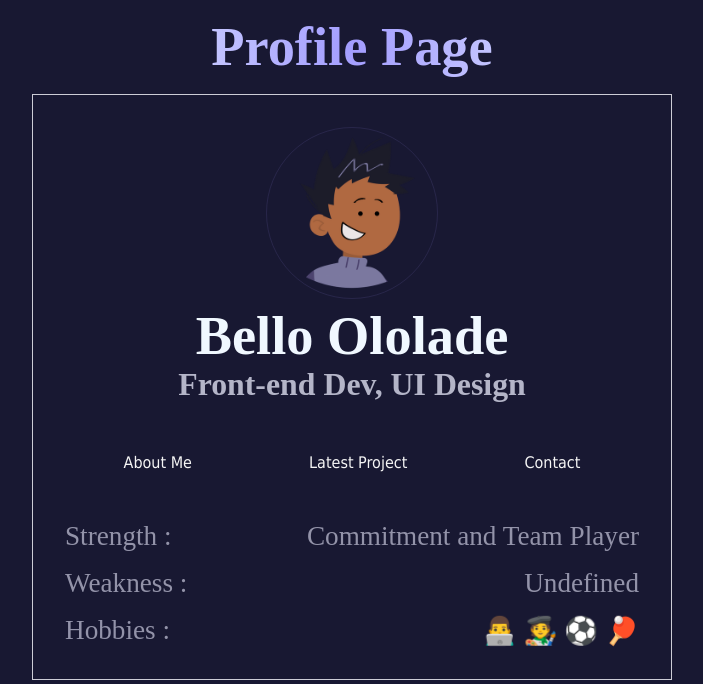
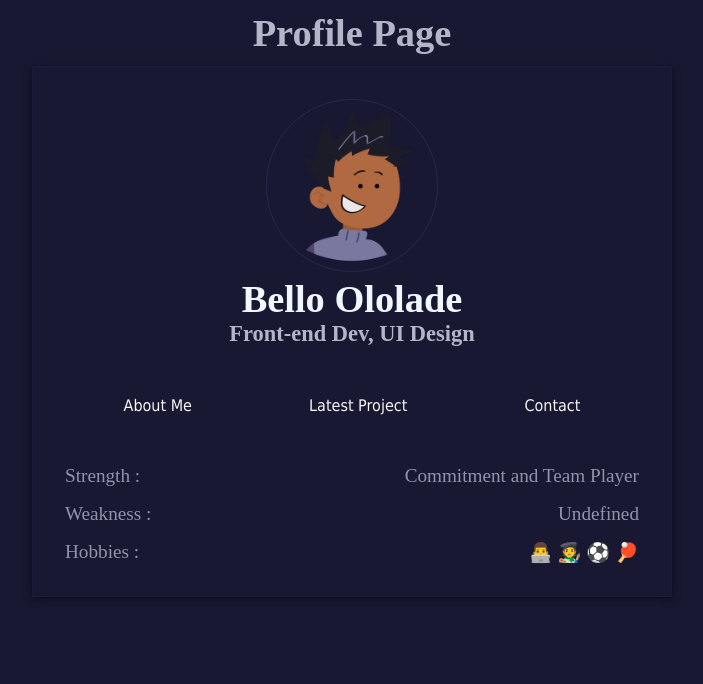
Before and after one commit to lailahgrant/profile-page, a plain HTML site: page index.html in a window 1280 px wide. Shown: the whole page, without its empty margins (288-991 px from the left). Drawn offline with Linux system fonts and the light colour scheme.

Commit message:
box-shadow, font-size reduced

```diff
--- a/styles.css
+++ b/styles.css
@@ -7,16 +7,16 @@
 body{
     background-color: #181832;
     font-family: "Oswald", "Raleway", "Tahoma";
-    font-size: 1.7rem;
+    font-size: 1.2rem;
 }
 
 .heading{
     text-align: center;
-    margin: 1rem;
-    /* color: linear-gradient(to right, #7A5FFF 19%, #9B8FF1 87%); */
+    margin: .7rem;
+    /* color: linear-gradient(to right, #7A5FFF 19%, #9B8FF1 87%);
     background: radial-gradient(circle farthest-corner at center center, #A29CFF 0%, #EBF4FF 50%, #6246F0 100%);
     color: transparent;
-    background-clip: text;
+    background-clip: text;*/
 }
 
 .container{
@@ -24,10 +24,10 @@ body{
     width: 50%;
     display: grid;
     gap: 1rem;
-    border: 1px solid #ccccd6;
+    border: 1px solid #1b1c3a;
     grid-column: span 2 auto;
     padding: 2rem;
-    box-shadow: ;
+    box-shadow: rgba(3, 8, 20, 0.432) 0px 0.15rem 0.5rem, rgba(2, 8, 20, 0.411)  0px 0.075rem  0.175rem;
 }
 
 /*
```
